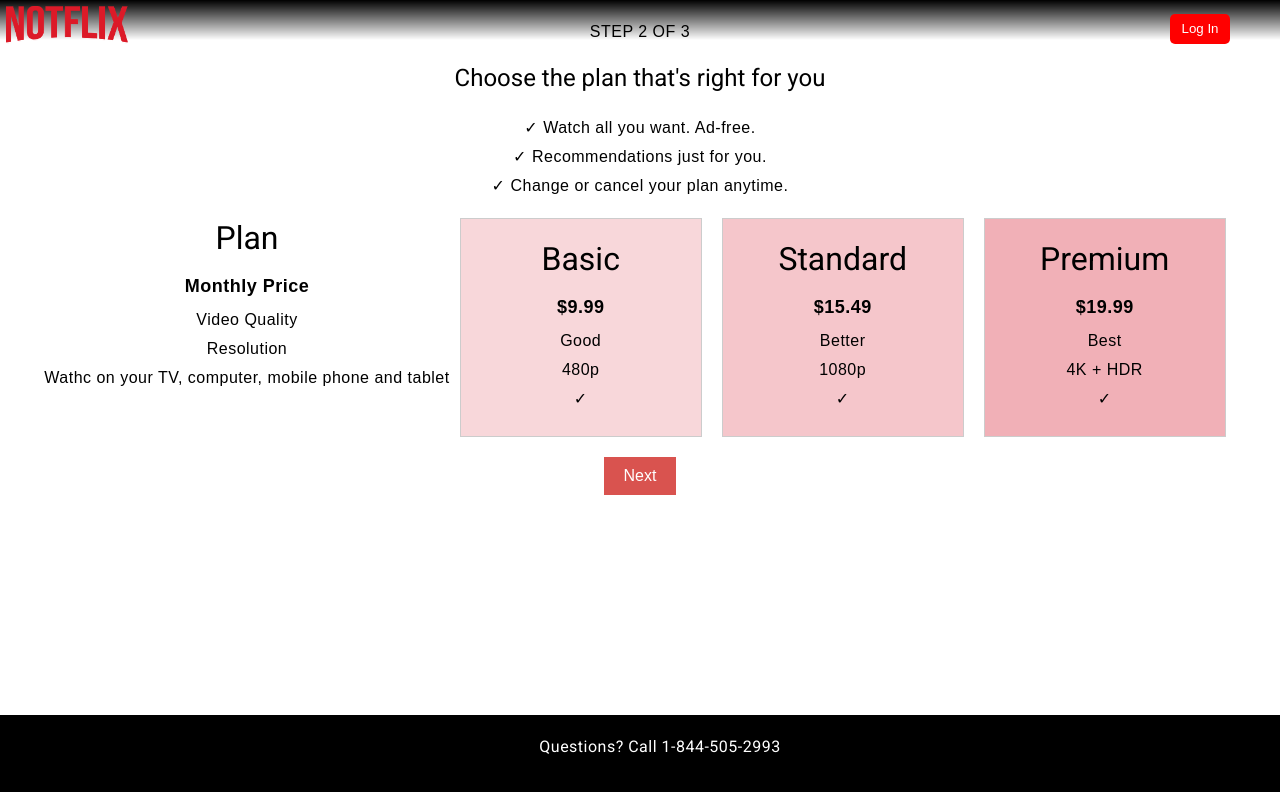
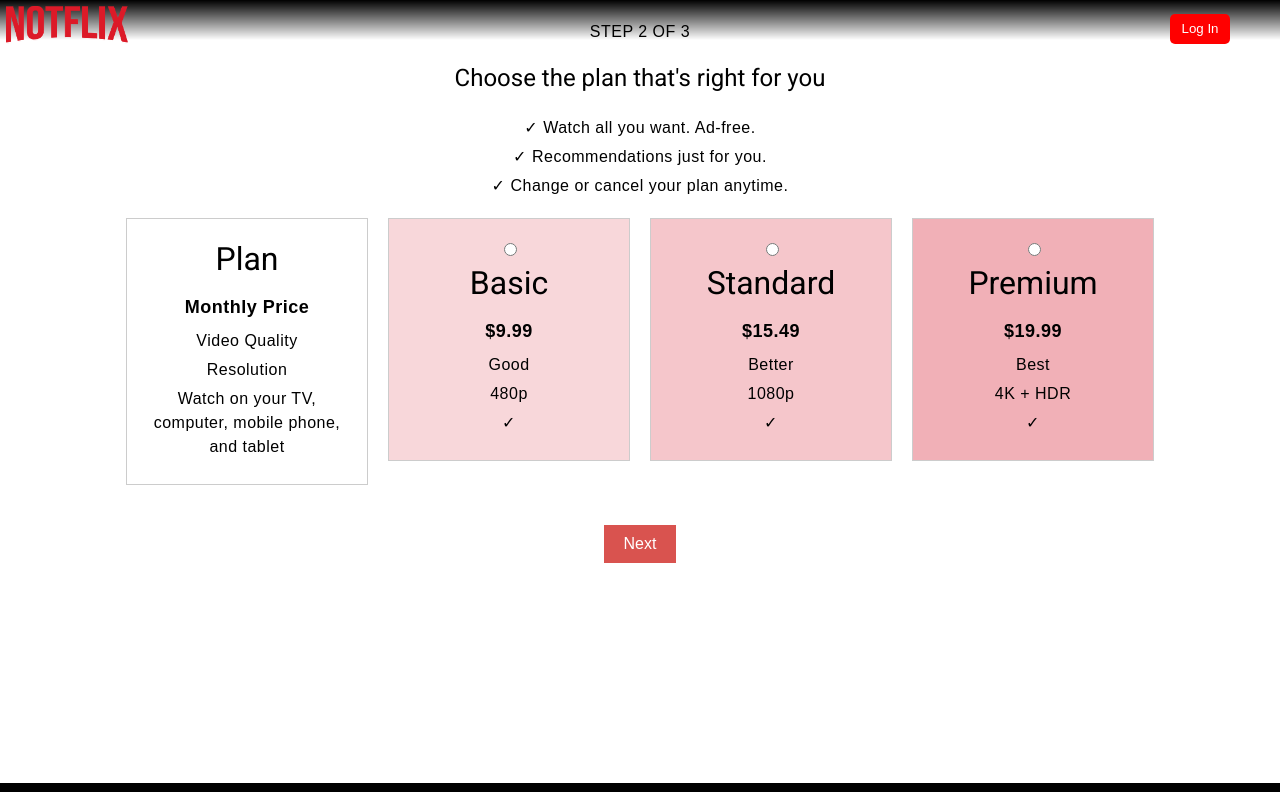
Before and after one commit to Tythla/NotFlix, an Angular app: page /choose-plan in a window 1280 px wide. Shown: the top 792 px of the page. Built offline with nearby package versions, Linux system fonts and the light colour scheme.

Commit message:
choose-plan Reactive Form

```diff
--- a/src/app/pages/choose-plan/choose-plan.component.html
+++ b/src/app/pages/choose-plan/choose-plan.component.html
@@ -8,36 +8,49 @@
     <li>✓ Change or cancel your plan anytime.</li>
   </ul>
 
+  <form [formGroup]="signupService.signupForm" (ngSubmit)="onSubmit()">
     <div class="plans">
       <div class="Name">
         <h4>Plan</h4>
         <p class="price">Monthly Price</p>
         <p class="video-quality">Video Quality</p>
         <p class="resolution">Resolution</p>
-      <p class="devices">Wathc on your TV, computer, mobile phone and tablet</p>
+        <p class="devices">Watch on your TV, computer, mobile phone, and tablet</p>
       </div>
+
       <div class="plan basic">
+        <input type="radio" id="basic" formControlName="plan" value="basic">
+        <label for="basic">
           <h4>Basic</h4>
           <p class="price">$9.99</p>
           <p class="video-quality">Good</p>
           <p class="resolution">480p</p>
           <p class="devices">✓</p>
+        </label>
       </div>
+
       <div class="plan standard">
+        <input type="radio" id="standard" formControlName="plan" value="standard">
+        <label for="standard">
           <h4>Standard</h4>
           <p class="price">$15.49</p>
           <p class="video-quality">Better</p>
           <p class="resolution">1080p</p>
           <p class="devices">✓</p>
+        </label>
       </div>
+
       <div class="plan premium">
+        <input type="radio" id="premium" formControlName="plan" value="premium">
+        <label for="premium">
           <h4>Premium</h4>
           <p class="price">$19.99</p>
           <p class="video-quality">Best</p>
           <p class="resolution">4K + HDR</p>
           <p class="devices">✓</p>
+        </label>
       </div>
     </div>
-
-  <button class="next-btn" (click)="toUsername()">Next</button>
+    <button class="next-btn" type="submit" [disabled]="signupService.signupForm.get('plan')?.invalid">Next</button>
+  </form>
 </div>
--- a/src/app/pages/choose-plan/choose-plan.component.scss
+++ b/src/app/pages/choose-plan/choose-plan.component.scss
@@ -23,15 +23,18 @@
 .plans {
     display: flex;
     justify-content: center;
+    align-items: flex-start;
     margin-bottom: 20px;
 }
 
+.Name,
 .plan {
     border: 1px solid #ccc;
     padding: 20px;
     margin: 0 10px;
     width: 200px;
     text-align: center;
+    background-color: #fff;
 }
 
 .plan.basic {
@@ -46,7 +49,8 @@
     background-color: #f1b0b7;
 }
 
-.plan h4 {
+.plan h4,
+.Name h4 {
     margin-top: 0;
 }
 
@@ -69,6 +73,7 @@
     padding: 10px 20px;
     font-size: 16px;
     cursor: pointer;
+    margin-top: 20px;
 }
 
 .next-btn:hover {
--- a/src/app/pages/choose-plan/choose-plan.component.ts
+++ b/src/app/pages/choose-plan/choose-plan.component.ts
@@ -1,20 +1,28 @@
 import { Component } from '@angular/core';
 import { Router, RouterModule } from '@angular/router';
 import { NavbarComponent } from '../../components/navbar/navbar.component';
+import { SignupService } from '../../services/signup.service';
+import { ReactiveFormsModule } from '@angular/forms';
 
 @Component({
   selector: 'app-choose-plan',
   standalone: true,
-  imports: [RouterModule,NavbarComponent],
+  imports: [RouterModule,NavbarComponent,ReactiveFormsModule],
   templateUrl: './choose-plan.component.html',
   styleUrl: './choose-plan.component.scss'
 })
 export class ChoosePlanComponent {
 
-  constructor(private router: Router) { };
+  constructor(private router: Router, public signupService:SignupService) { };
 
   toUsername() {
     this.router.navigate(['username']);
   }
 
+  onSubmit() {
+    if (this.signupService.signupForm.controls['plan'].valid) {
+      this.router.navigate(['username']);
+    }
+  }
+
 }
```
Lines whose indentation alone changed are shown as unchanged.
